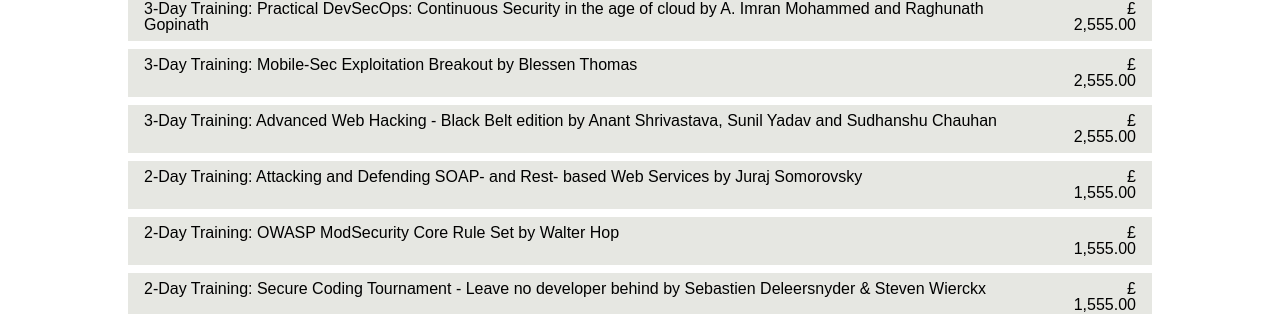
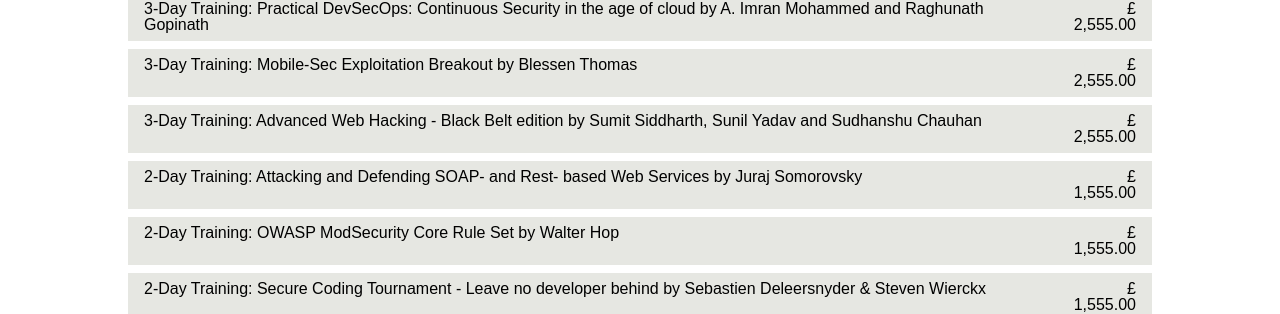
Before and after one commit to OWASP/AppSecEurope2018, a Jekyll site: the page built from program/trainings.md, in a window 1280 px wide. Shown: the part 453-767 px from the top of the page. Built offline with Jekyll 4.4.1, drawn with Linux system fonts in a browser that asks for light colours; some web fonts are replaced.

Commit message:
Changed trainer for Advanced Web Hacking - Black Belt edition

```diff
--- a/program/trainings.md
+++ b/program/trainings.md
@@ -28,7 +28,7 @@
 	<td>£ 2,555.00</td>
 </tr>
 <tr>
-	<td>3-Day Training: Advanced Web Hacking - Black Belt edition by Anant Shrivastava, Sunil Yadav and Sudhanshu Chauhan</td>
+	<td>3-Day Training: Advanced Web Hacking - Black Belt edition by Sumit Siddharth, Sunil Yadav and Sudhanshu Chauhan</td>
 	<td>£ 2,555.00</td>
 </tr>
 <tr>
```
